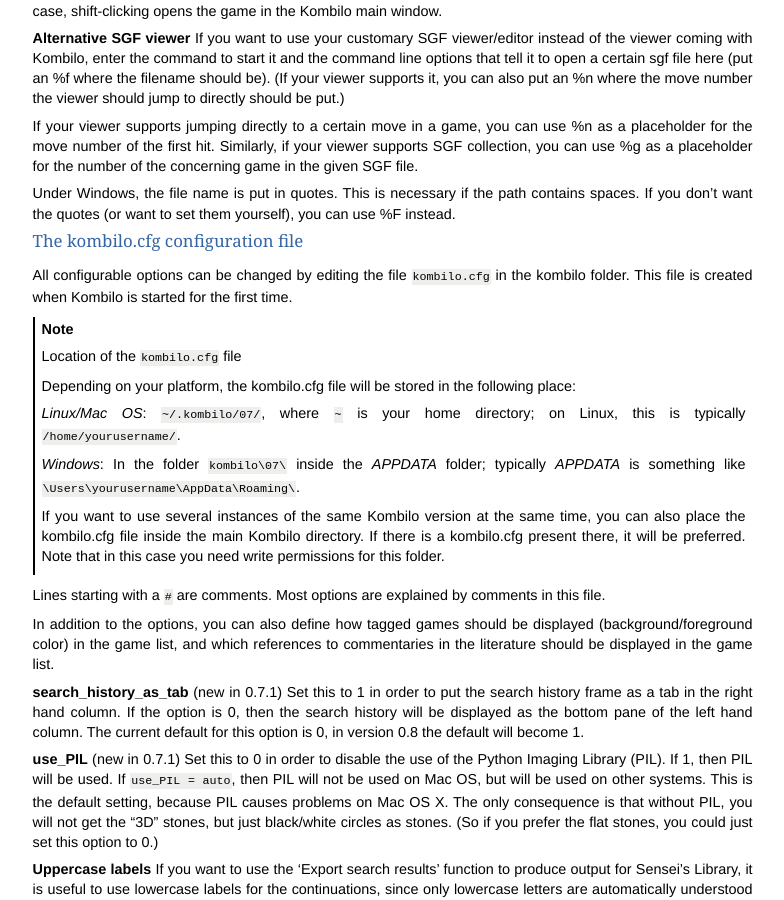
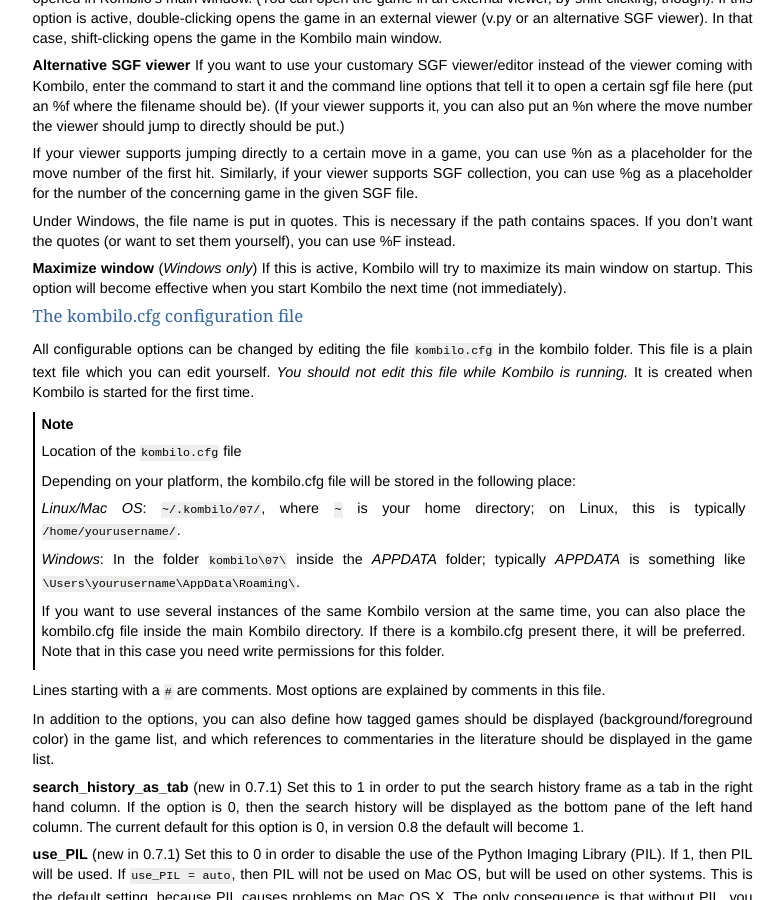
Before and after one commit to ugoertz/kombilo, a Sphinx documentation site: the page built from doc/manual.rst, in a window 1280 px wide and 900 px high, scrolled down 13417 px. Shown: the whole window, without its empty margins (341-1125 px from the left). Built offline with Sphinx 7.4.7, drawn with Linux system fonts in a browser that asks for light colours; some of the changed text lies outside the part shown.

Commit message:
Update documentation.

```diff
--- a/doc/manual.rst
+++ b/doc/manual.rst
@@ -998,6 +998,9 @@
 mouse pointer slowly over the region between the columns; it should change
 its look when you are over the sash.
 
+See also the :ref:`maximize window <maximize-window>` option.
+
+
 .. index::
   pair: Options; Menu
 
@@ -1114,6 +1117,16 @@
 path contains spaces. If you don't want the quotes (or want to set them
 yourself), you can use %F instead.
 
+
+.. _maximize-window:
+
+**Maximize window** (*Windows only*)
+If this is active, Kombilo will try to maximize its main window on startup. This
+option will become effective when you start Kombilo the next time (not
+immediately).
+
+
+
 .. index::
   single: Options; kombilo.cfg
 .. _kombilocfg:
@@ -1122,8 +1135,9 @@
 ----------------------------------
 
 All configurable options can be changed by editing the file ``kombilo.cfg``
-in the kombilo folder. This file is created when Kombilo is started for the
-first time.
+in the kombilo folder. This file is a plain text file which you can edit
+yourself. *You should not edit this file while Kombilo is running.* It is
+created when Kombilo is started for the first time.
 
 .. note:: Location of the ``kombilo.cfg`` file
 
```
